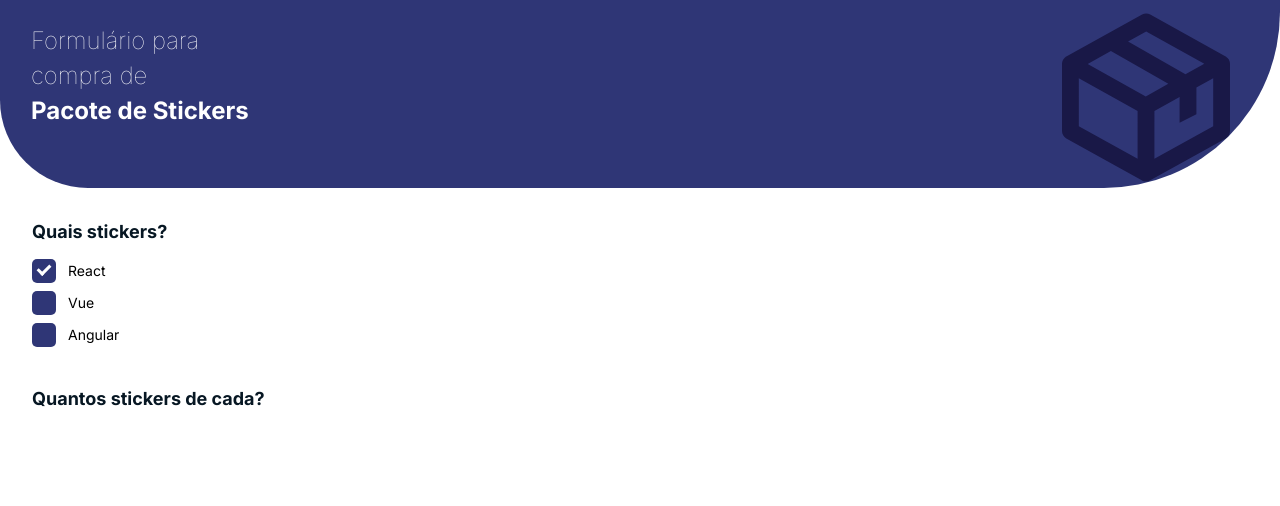
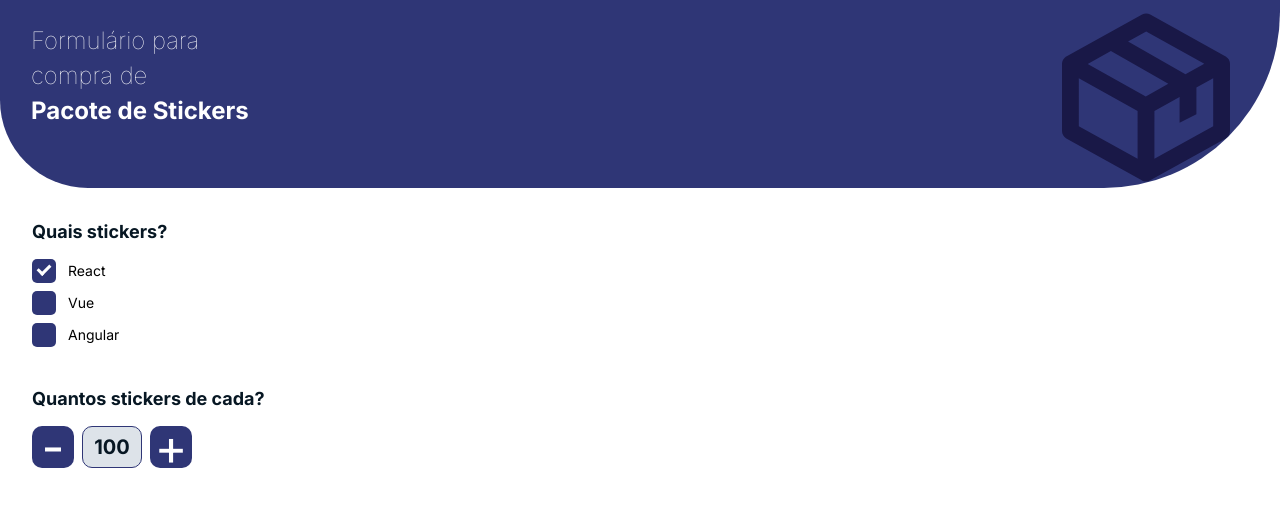
Before and after one commit to gabriellymoura/formulario-react, a React (Vite) app: page / in a window 1280 px wide. Shown: the top 506 px of the page. Built offline with nearby package versions, Linux system fonts and the light colour scheme.

Commit message:
estilizando counter component

```diff
--- a/src/components/Counter.component.tsx
+++ b/src/components/Counter.component.tsx
@@ -1,11 +1,16 @@
 import styled from "styled-components";
 
 const Counter = () => {
-    return (
-        <Container>
-            <Title>Quantos stickers de cada?</Title>
-        </Container>
-    );
+  return (
+    <Container>
+      <Title>Quantos stickers de cada?</Title>
+      <CounterWrapper>
+        <ButtonCounter>-</ButtonCounter>
+        <DisplayCounter>100</DisplayCounter>
+        <ButtonCounter>+</ButtonCounter>
+      </CounterWrapper>
+    </Container>
+  );
 };
 
 const Container = styled.div`
@@ -20,4 +25,45 @@ const Title = styled.p`
   margin-bottom: 15px;
 `;
 
+const ButtonCounter = styled.button`
+  all: unset;
+  background-color: #2F3676;
+  color: white;
+  border-radius: 10px;
+  width: 42px;
+  height: 42px;
+  font-size: 50px;
+  display: flex;
+  justify-content: center;
+  align-items: center;
+  cursor: pointer;
+
+  :hover {
+    background-color: #191847;
+  }
+
+  :disabled {
+    background-color: #C5CFD6;
+  }
+`;
+
+const DisplayCounter = styled.div`
+  width: 60px;
+  height: 42px;
+  background-color: #DDE3E9;
+  border: 1px #2F3676 solid;
+  display: flex;
+  justify-content: center;
+  align-items: center;
+  font-size: 20px;
+  color: #071723;
+  font-weight: bold;
+  border-radius: 10px;
+  margin: 0 8px;
+`;
+
+const CounterWrapper = styled.div`
+  display: flex;
+`;
+
 export default Counter;
```
